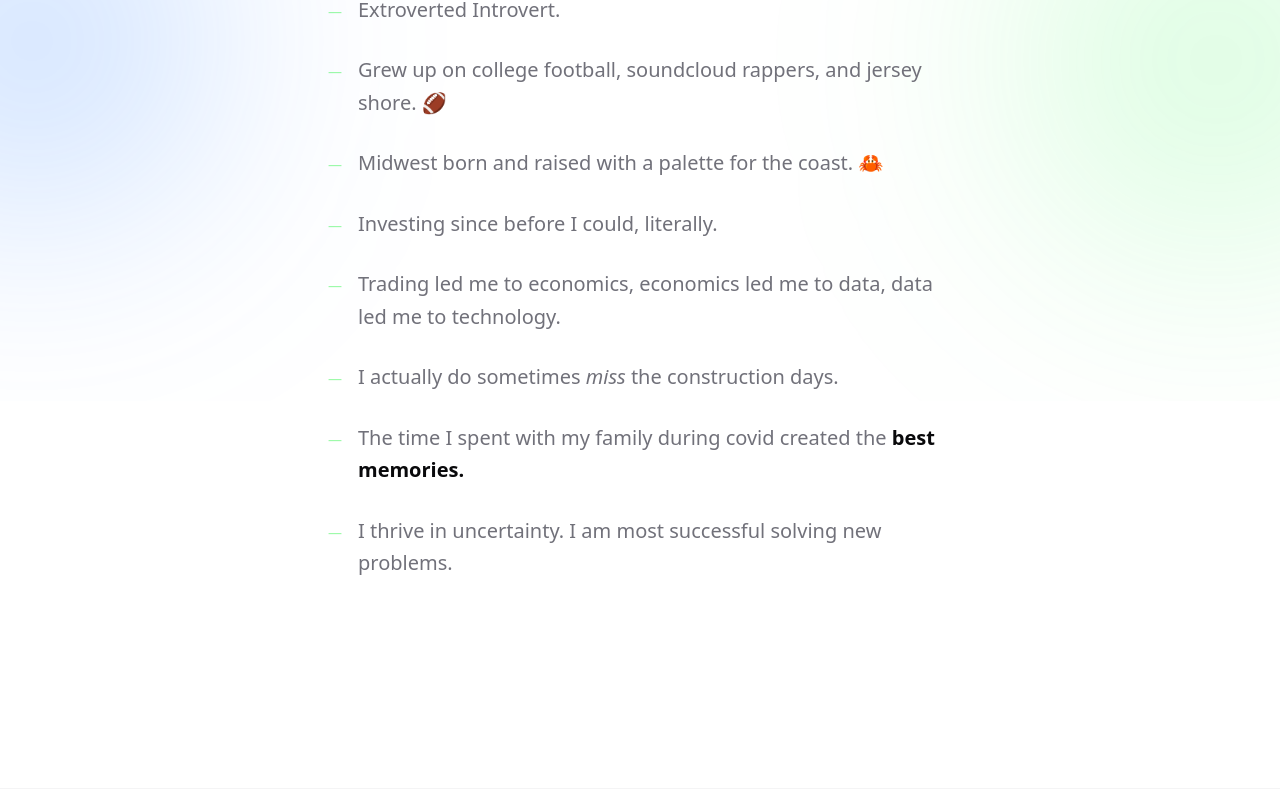
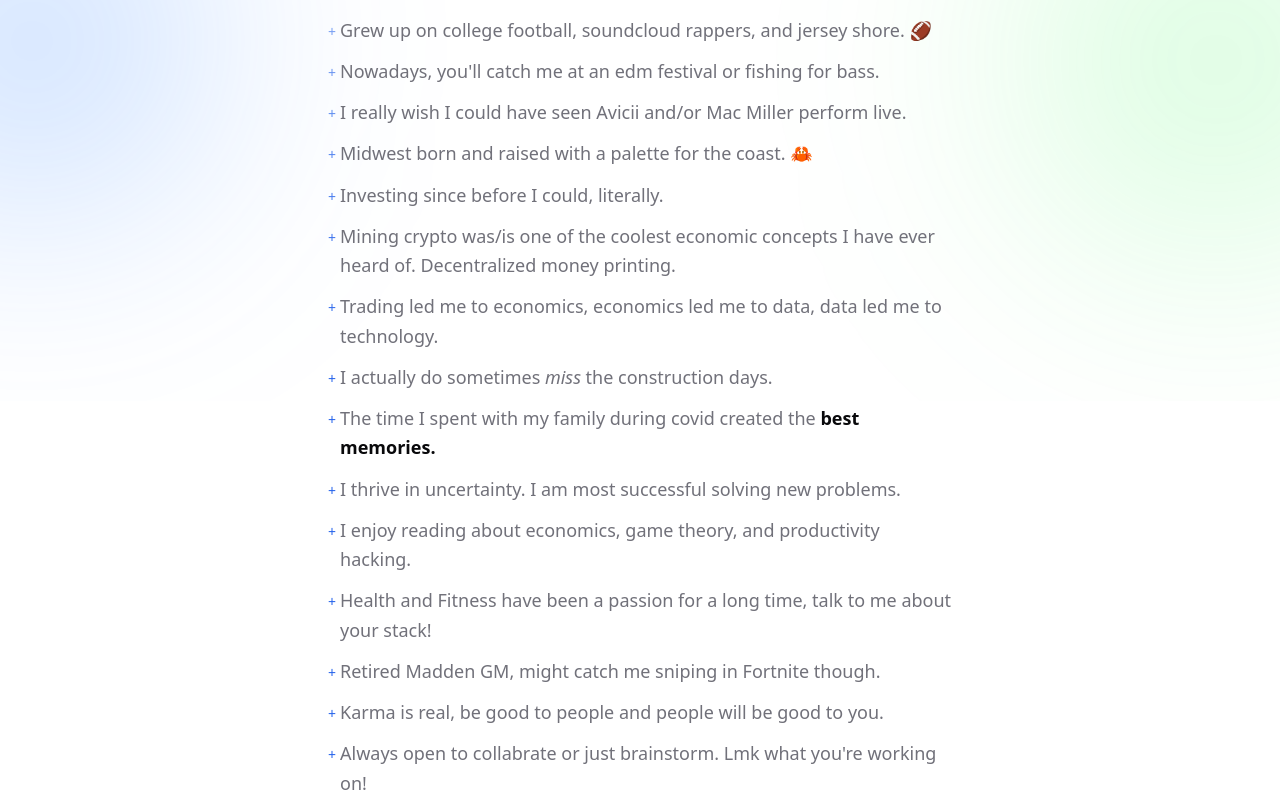
Before and after one commit to dr-pablo/gd-paulymurph, a Next.js app: page /about in a window 1280 px wide. Shown: the part 399-1200 px from the top of the page. Built offline with nearby package versions, Linux system fonts and the light colour scheme.

Commit message:
add reading list page and udated about

```diff
--- a/app/about/page.tsx
+++ b/app/about/page.tsx
@@ -9,12 +9,20 @@
   <>God and Family above all else. ✝️</>,
   <>Extroverted Introvert.</>,
   <>Grew up on college football, soundcloud rappers, and jersey shore. 🏈</>,
+  <>Nowadays, you'll catch me at an edm festival or fishing for bass.</>,
+  <>I really wish I could have seen Avicii and/or Mac Miller perform live.</>,
   <>Midwest born and raised with a palette for the coast. 🦀</>,
   <>Investing since before I could, literally.</>,
+  <>Mining crypto was/is one of the coolest economic concepts I have ever heard of. Decentralized money printing.</>,
   <>Trading led me to economics, economics led me to data, data led me to technology.</>,
   <>I actually do sometimes <span className="italic">miss</span> the construction days.</>,
   <>The time I spent with my family during covid created the <span className="font-semibold text-foreground">best memories.</span></>,
   <>I thrive in uncertainty. I am most successful solving new problems.</>,
+  <>I enjoy reading about economics, game theory, and productivity hacking.</>,
+  <>Health and Fitness have been a passion for a long time, talk to me about your stack!</>,
+  <>Retired Madden GM, might catch me sniping in Fortnite though.</>,
+  <>Karma is real, be good to people and people will be good to you.</>,
+  <>Always open to collabrate or just brainstorm. Lmk what you're working on!</>
 //   <>EX-smoker, feels good.</>,
 //   <>EX-vaper, feels great.</>,
 ];
@@ -37,31 +45,30 @@
         </div>
 
         {/* Lines */}
-        <ul className="space-y-7">
-          {lines.map((line, i) => (
+        <ul className="space-y-3">
+        {lines.map((line, i) => {
+        const t = i / (lines.length - 1);
+
+        return (
             <li
-              key={i}
-              className="text-lg md:text-xl text-muted-foreground leading-relaxed animate-slide-up opacity-0 flex gap-4 items-baseline"
-              style={{
+            key={i}
+            className="text-sm md:text-lg text-muted-foreground leading-relaxed animate-slide-up opacity-0 flex gap-1 items-baseline"
+            style={{
                 animationDelay: `${0.05 * (i + 1)}s`,
                 animationFillMode: "forwards",
-              }}
+            }}
             >
-              <span className="text-accent/50 text-sm mt-1 shrink-0">—</span>
-              <span>{line}</span>
+                <span
+                className="text-sm shrink-0 text-accent-hover"
+                style={{ opacity: 0.5 + t * 0.9 }}
+                >
+                +
+                </span>
+                <span>{line}</span>
             </li>
-          ))}
+            );
+            })}
         </ul>
-
-        {/* Closing statement */}
-        {/* <div
-          className="mt-24 animate-slide-up opacity-0"
-          style={{ animationDelay: `${0.05 * (lines.length + 2)}s`, animationFillMode: "forwards" }}
-        >
-          <p className="text-4xl md:text-5xl font-bold gradient-text inline-block">
-            I am.
-          </p>
-        </div> */}
       </div>
     </div>
   );
--- /dev/null
+++ b/app/reading/page.tsx
@@ -0,0 +1,26 @@
+export default function ReadingList() {
+
+    const reading_list = [
+        {
+            title: "Creature Of Jekyll Island",
+            link: "www.google.com"
+        },
+        {
+            title: "Book 2",
+            link: "link to book 2"
+        }
+    ]
+
+    return (
+        <div>
+            <h2>Reading List</h2>
+            <ul>
+            {reading_list.map((item, index) => (
+                <li key={index}>
+                <a href={item.link}>{item.title}</a>
+                </li>
+            ))}
+            </ul>
+        </div>
+    )
+}
```
